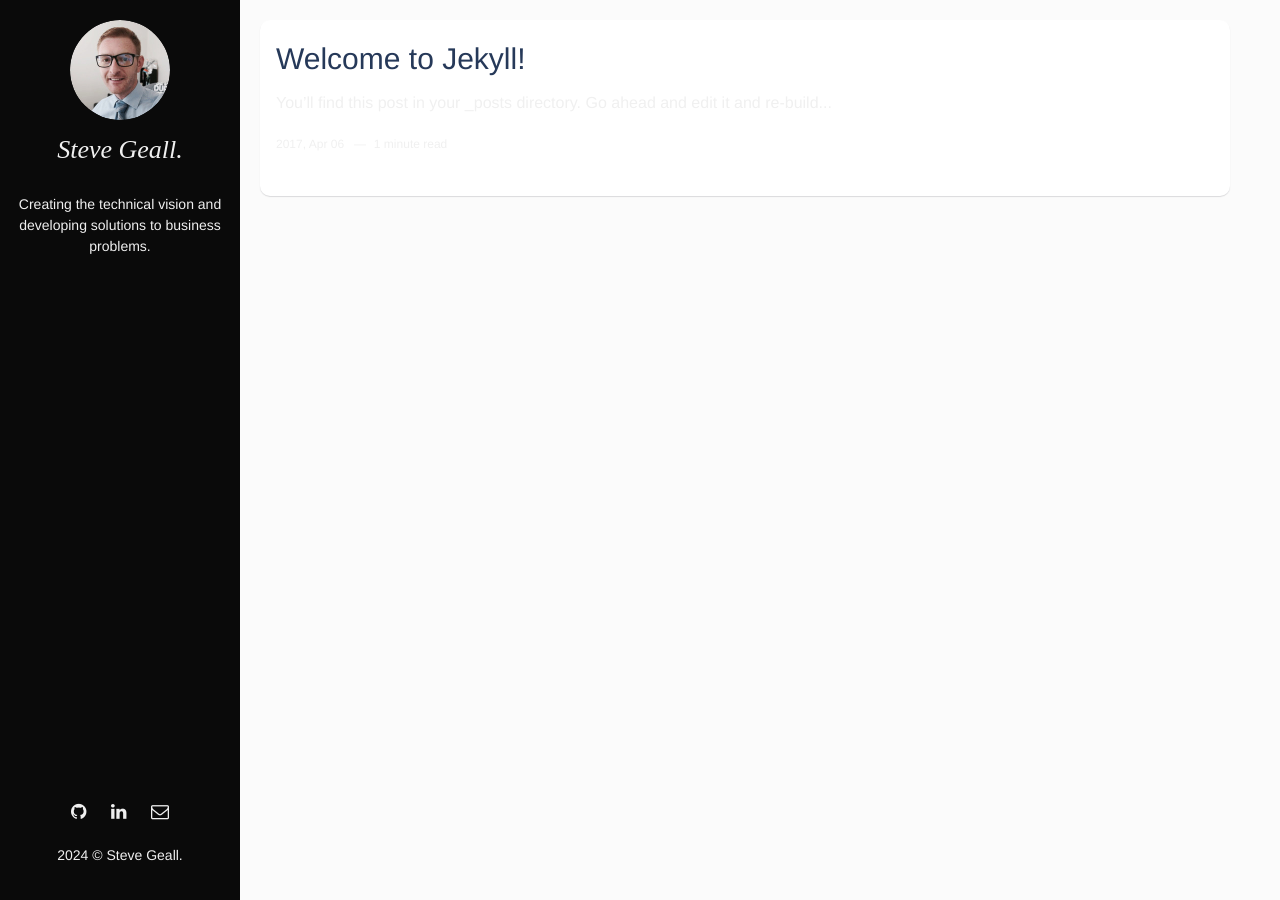
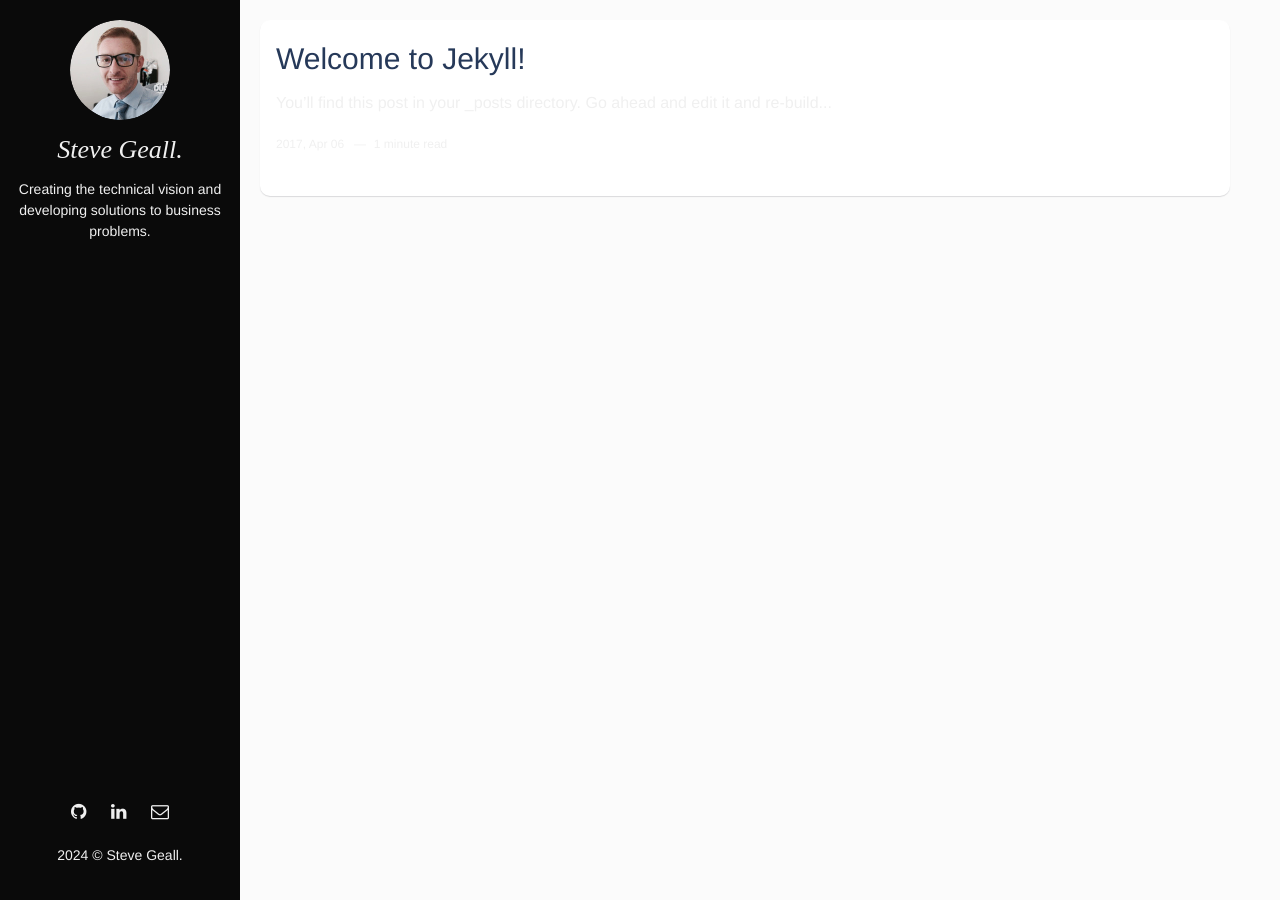
Before and after one commit to borough11/borough11.github.io, a Jekyll site: the page built from index.html, in a window 1280 px wide. Built offline with Jekyll 4.4.1, drawn with Linux system fonts in a browser that asks for light colours; the list of posts is cut into pages by our own code.

Commit message:
modified:   assets/css/main.css 	modified:   assets/css/scss/parts/_home-page.scss

```diff
--- a/assets/css/main.css
+++ b/assets/css/main.css
@@ -972,7 +972,7 @@ table tfoot td {
   font-family: "Old Standard TT", "Times New Roman", Georgia, serif;
   margin: 0 0 10px;
   position: relative;
-  padding-bottom: 15px;
+  /*padding-bottom: 15px;*/
   font-size: 26px;
   text-transform: none;
   color: #f0f0f0;
--- a/assets/css/scss/parts/_home-page.scss
+++ b/assets/css/scss/parts/_home-page.scss
@@ -35,7 +35,7 @@
     font-family: "Old Standard TT", "Times New Roman", Georgia, serif;
     margin: 0 0 10px;
     position: relative;
-    padding-bottom: 15px;
+    /*padding-bottom: 15px;*/
     font-size: 26px;
     text-transform: none;
     color: $dark;
```
